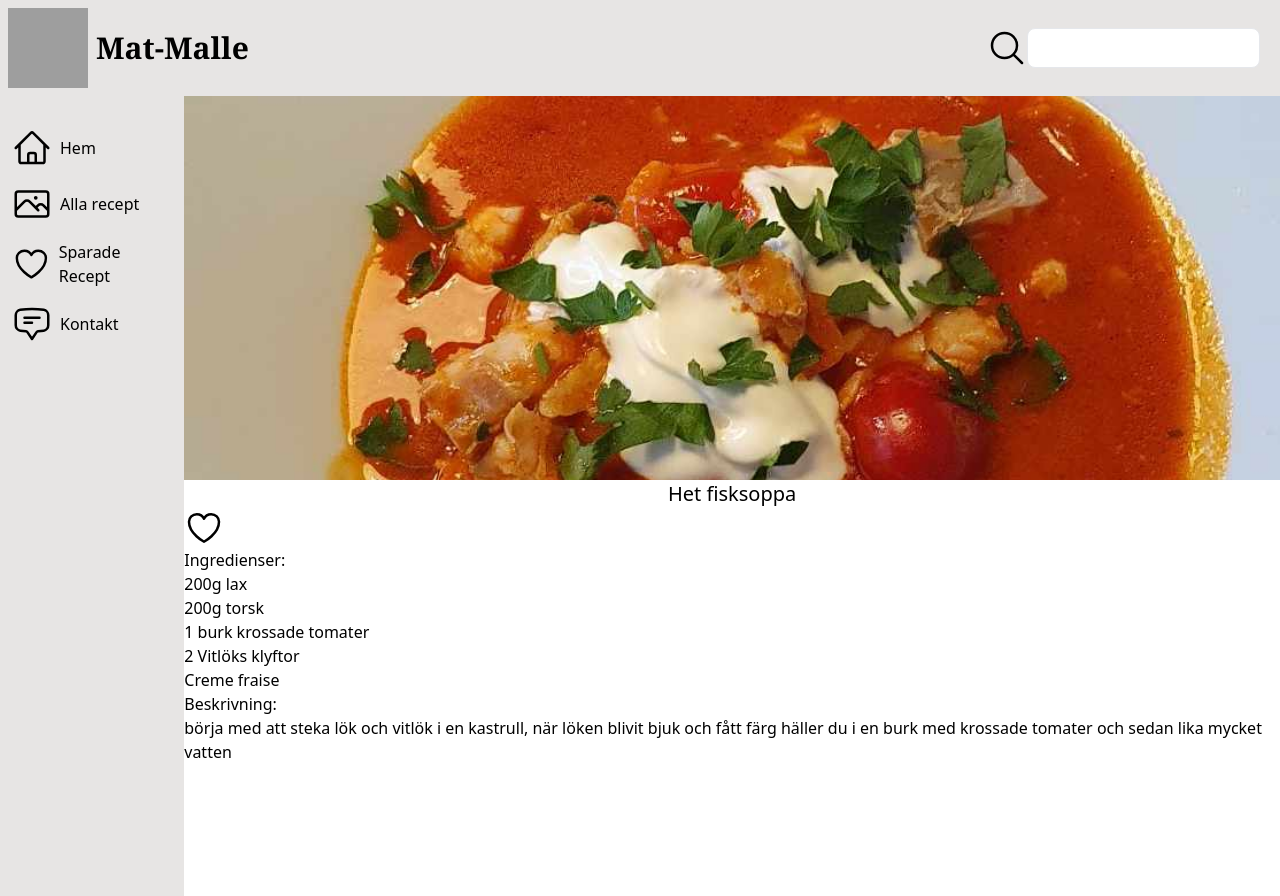
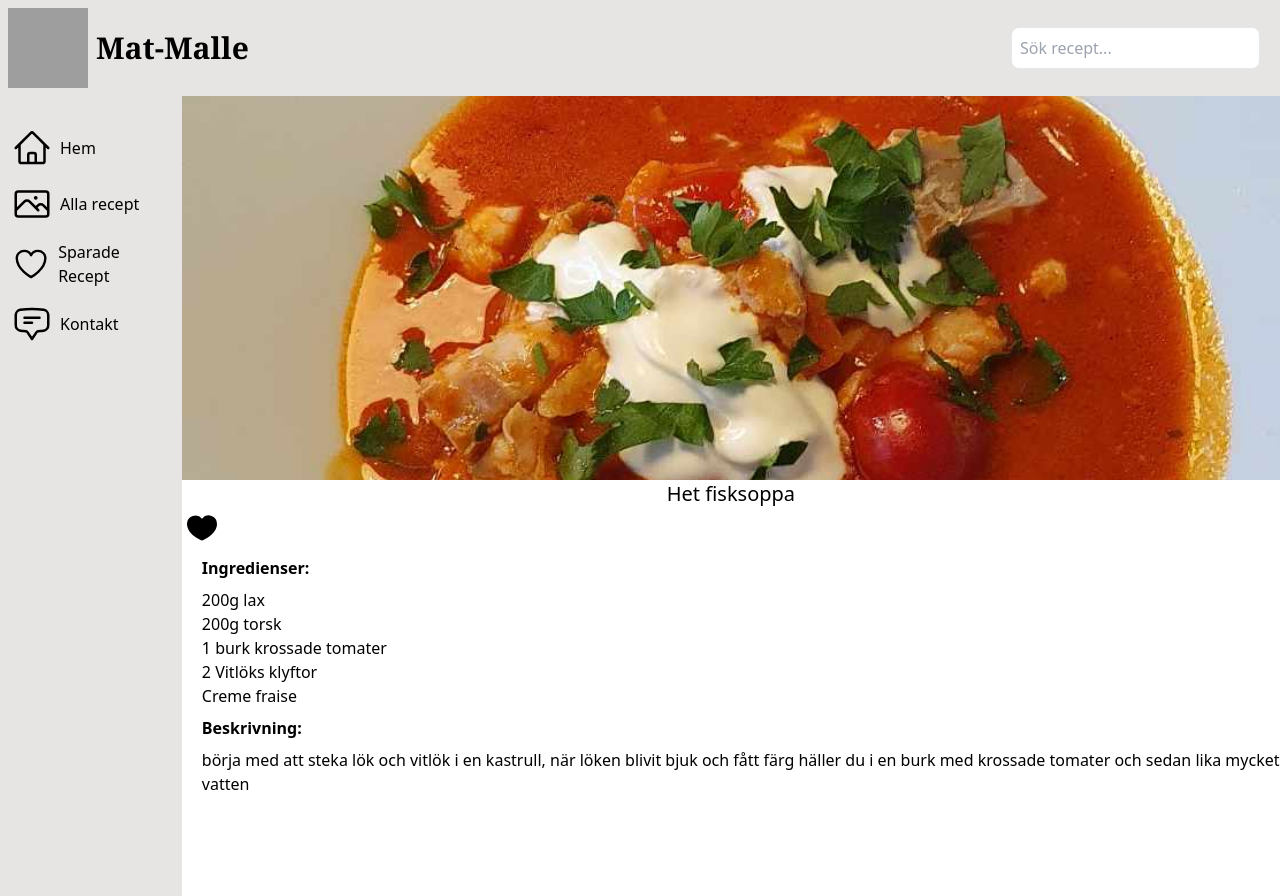
Before and after one commit to Malinsund/React-project, a React (Vite) app: page /recipies/1 in a window 1280 px wide. Built offline with nearby package versions, Linux system fonts and the light colour scheme; grey boxes are pictures that could not be loaded.

Commit message:
search abled

```diff
--- a/src/Header.tsx
+++ b/src/Header.tsx
@@ -1,17 +1,52 @@
-import { MagnifyingGlassIcon } from '@heroicons/react/24/outline';
+import { useState } from 'react';
+import { Link } from 'react-router-dom';
+import { Recipie, mockedRecipies } from './Recipies';
 import chefHat from './assets/chefHat.png';
 
 export default function Header(){
+    const [searchTerm, setSearchTerm] = useState('');
+    const [searchResults, setSearchResults] = useState<Recipie[]>([]);
+
+    const handleSearch = (e) => {
+        const term = e.target.value;
+        setSearchTerm(term);
+        const results = mockedRecipies.filter(recipie =>
+            recipie.title.toLowerCase().includes(term.toLowerCase())
+        );
+        setSearchResults(results);
+    };
+
+    const handleClearSearch = () => {
+        setSearchTerm('');
+        setSearchResults([]);
+    };
+
     return(
         <div className="flex items-center justify-between bg-stone-200">
             <div className="flex items-center">
                 <img className='h-20 w-20 m-2' src={chefHat} alt='kock mössa'/>
                 <h1 className='font-extrabold font-serif text-3xl'>Mat-Malle</h1>
             </div>
-            <div className='flex '>
-                <MagnifyingGlassIcon className='w-10 h-10'/>
-                <input className='rounded-lg border mr-5' type="search" />
+            <div className='relative'>
+
+                <input
+                    className='rounded-lg border p-2 mr-5'
+                    type="search"
+                    placeholder="Sök recept..."
+                    value={searchTerm}
+                    onChange={handleSearch}
+                />
+                {searchResults.length > 0 && (
+                    <div className="absolute bg-white shadow-md rounded-lg mt-1 p-2 w-full">
+                        {searchResults.map(recipie => (
+                            <Link key={recipie.id} to={`/recipies/${recipie.id}`} onClick={handleClearSearch}>
+                           <p>{recipie.title}</p>
+                       </Link>
+                        ))}
+                    </div>
+                )}
             </div>
+
         </div>
 
     )
--- a/src/HomePage.tsx
+++ b/src/HomePage.tsx
@@ -1,8 +1,9 @@
 export default function HomePage(){
     return (
-        <div className="bg-cover min-h-screen flex m-10 justify-center">
+        <div className="bg-cover min-h-screen flex m-10 justify-center text-center">
             <div>
-                <p>HEJ HEJ här är ett recept till dig!</p>
+                <h1>Hej!</h1>
+                <p>Jag tycker om mat!</p>
             </div>
         </div>
 
--- a/src/SavedRecepiesPage.tsx
+++ b/src/SavedRecepiesPage.tsx
@@ -1,4 +1,5 @@
 import { useEffect, useState } from "react";
+import { Link } from "react-router-dom";
 import { Recipie, mockedRecipies } from "./Recipies";
 
 export default function SavedRecepiesPage(){
@@ -17,12 +18,15 @@ export default function SavedRecepiesPage(){
 
     return (
         <div>
+
             <h1 className="text-center text-3xl">Sparade Recept</h1>
             <div className="m-3 flex flex-wrap justify-center">
             {savedRecipes.map((recipie: Recipie) => (
                 <div key={recipie.id} className="m-4 p-3 border-double border-4 rounded-md border-purple-700">
+                    <Link to={"/recipies/" + recipie.id}>
                     <img className="w-40 h-40 object-cover object-center mb-2 rounded" src={recipie.image} alt={recipie.title} />
                     <h2>{recipie.title}</h2>
+                    </Link>
                 </div>
             ))}
             </div>
--- a/src/ShowRecipie.tsx
+++ b/src/ShowRecipie.tsx
@@ -1,4 +1,4 @@
-import { HeartIcon } from "@heroicons/react/24/outline";
+import { HeartIcon } from "@heroicons/react/16/solid";
 import { useState } from "react";
 import { useParams } from "react-router-dom";
 import { mockedRecipies } from "./Recipies";
@@ -42,21 +42,21 @@ export default function ShowRecipie(){
           onClick={() => toggleSaved(recipie.id)}
         />
       ) : (
-        <HeartIcon // detta är när det osparas
+        <HeartIcon  // detta är när det osparas
           className="cursor-pointer w-10 h-10"
           onClick={() => toggleSaved(recipie.id)}
         />
       )}
-            <div>
-                <h2>Ingredienser:</h2>
+            <div className="ml-5">
+                <h2 className="font-bold my-2">Ingredienser:</h2>
                 <ul>
                     {recipie.ingredients.map((ingredient, index) => (
                         <li key={index}>{ingredient}</li>
                     ))}
                 </ul>
             </div>
-            <div>
-                <h3>Beskrivning:</h3>
+            <div className="ml-5">
+                <h3 className="font-bold my-2">Beskrivning:</h3>
                 <p>{recipie.description}</p>
             </div>
 
```
